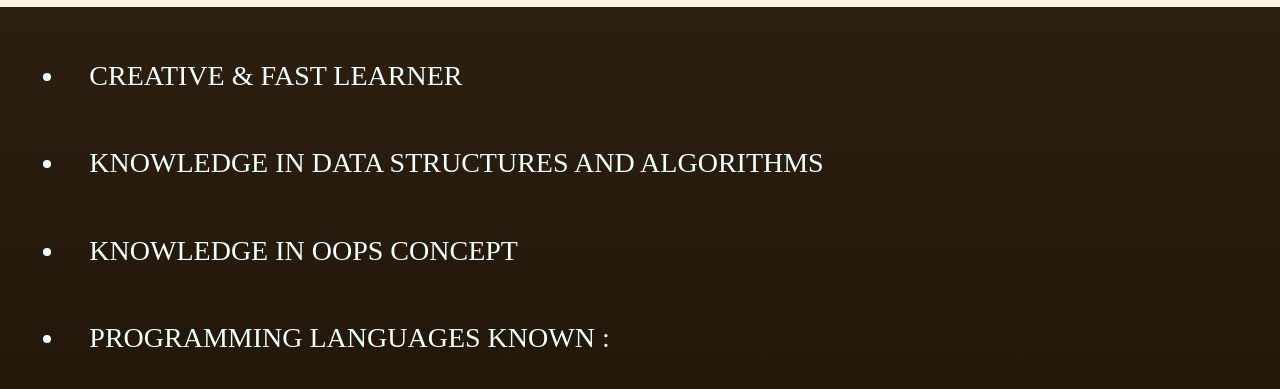
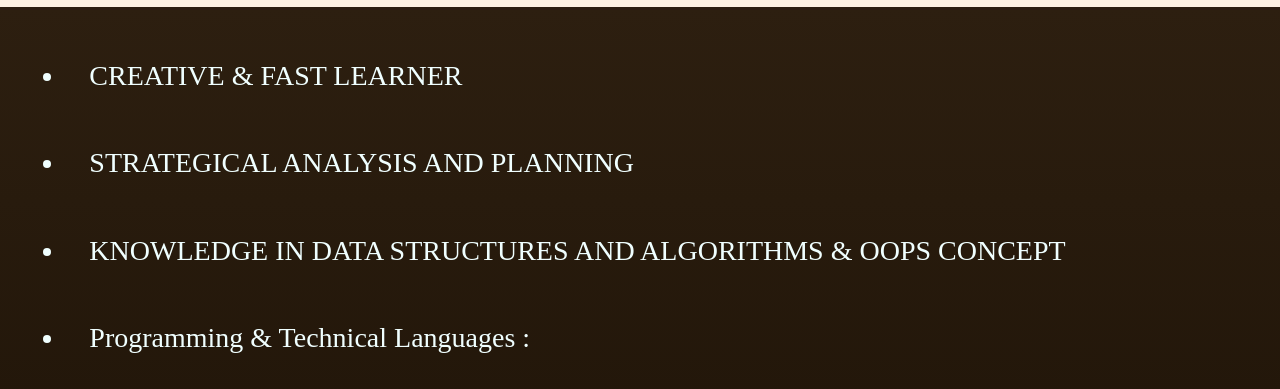
Before and after one commit to yogeshsaii/myportfolio, a plain HTML site: page index.html in a window 1280 px wide. Shown: the part 1180-1569 px from the top of the page. Drawn offline with nearby package versions, Linux system fonts and the light colour scheme.

Commit message:
Update index.html

```diff
--- a/index.html
+++ b/index.html
@@ -74,10 +74,10 @@
         <div class="Sclass">
         <ul class="Slist">
         <li class="Snames">CREATIVE  &  FAST LEARNER</li>
-        <li class="Snames">KNOWLEDGE IN DATA STRUCTURES AND ALGORITHMS </li>
-        <li class="Snames">KNOWLEDGE IN OOPS CONCEPT</li>
+        <li class="Snames">STRATEGICAL ANALYSIS AND PLANNING </li>
+        <li class="Snames">KNOWLEDGE IN DATA STRUCTURES AND ALGORITHMS & OOPS CONCEPT</li>
 
-        <li class="Snames"> PROGRAMMING LANGUAGES KNOWN :</li>
+        <li class="Snames"> Programming & Technical Languages :</li>
     </ul>
 
 
```
